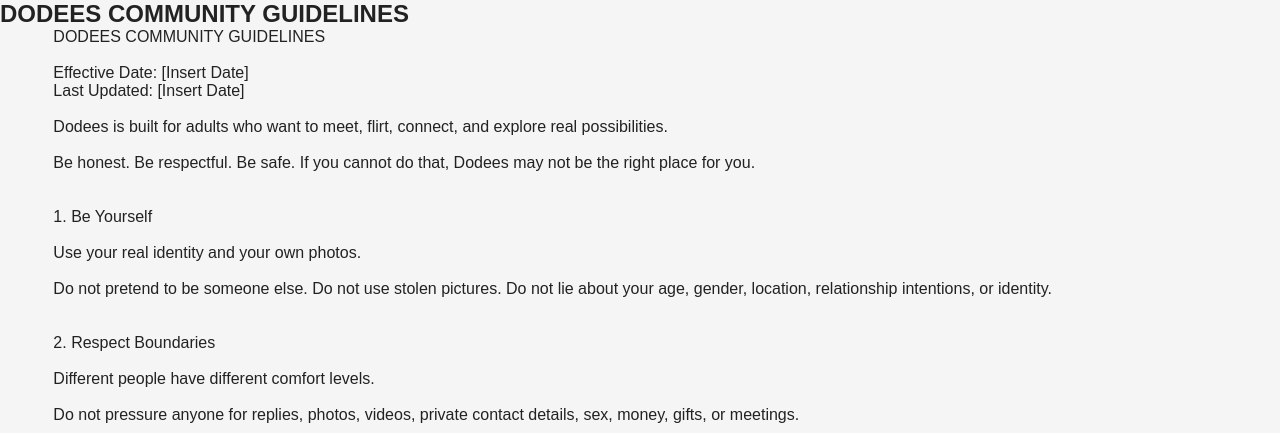
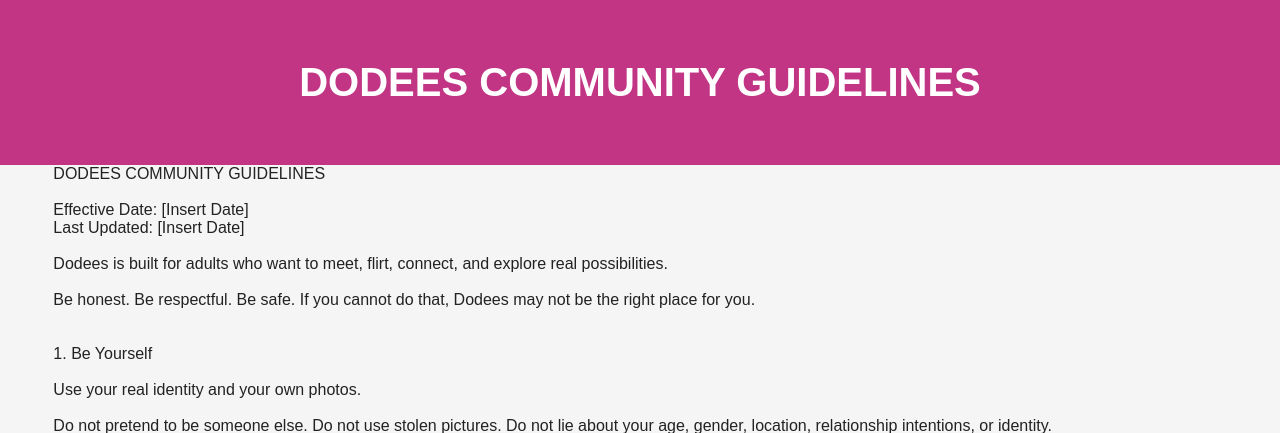
Before and after one commit to Timileyin2022/dodees-frontend, a Flask app: page /guidelines in a window 1280 px wide; the page is wider, and only the part inside the window is pictured. Shown: the top 433 px of that part. Run offline with Flask 3, Linux system fonts and the light colour scheme.

Commit message:
Updated guidelines page

```diff
--- a/templates/guidelines.html
+++ b/templates/guidelines.html
@@ -7,7 +7,7 @@
     <link rel="stylesheet" href="{{ url_for('static', filename='style.css') }}">
 </head>
 <body>
-    <section>
+    <section class="page-header-guidelines">
         <h1>DODEES COMMUNITY GUIDELINES</h1>
     </section>
 
```
